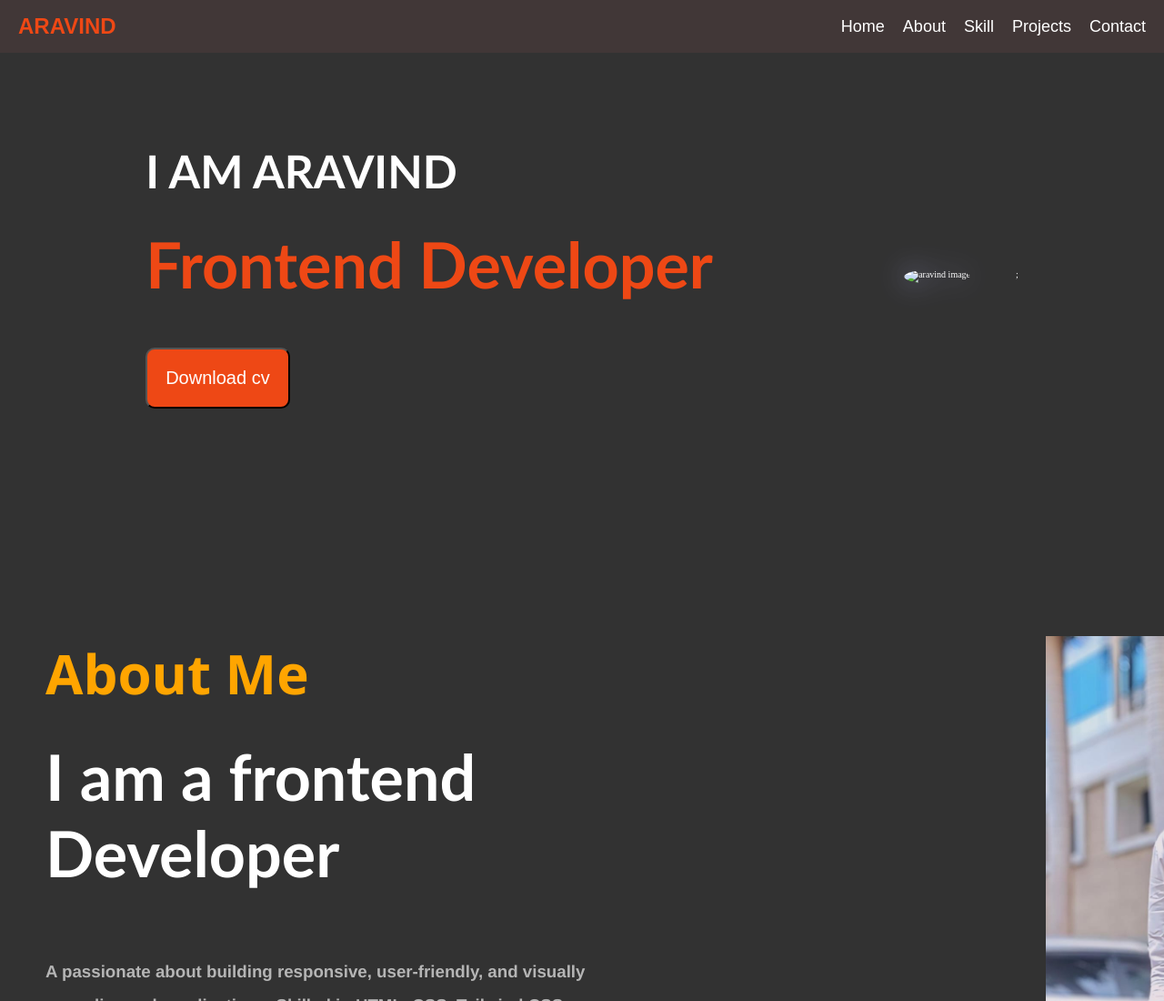
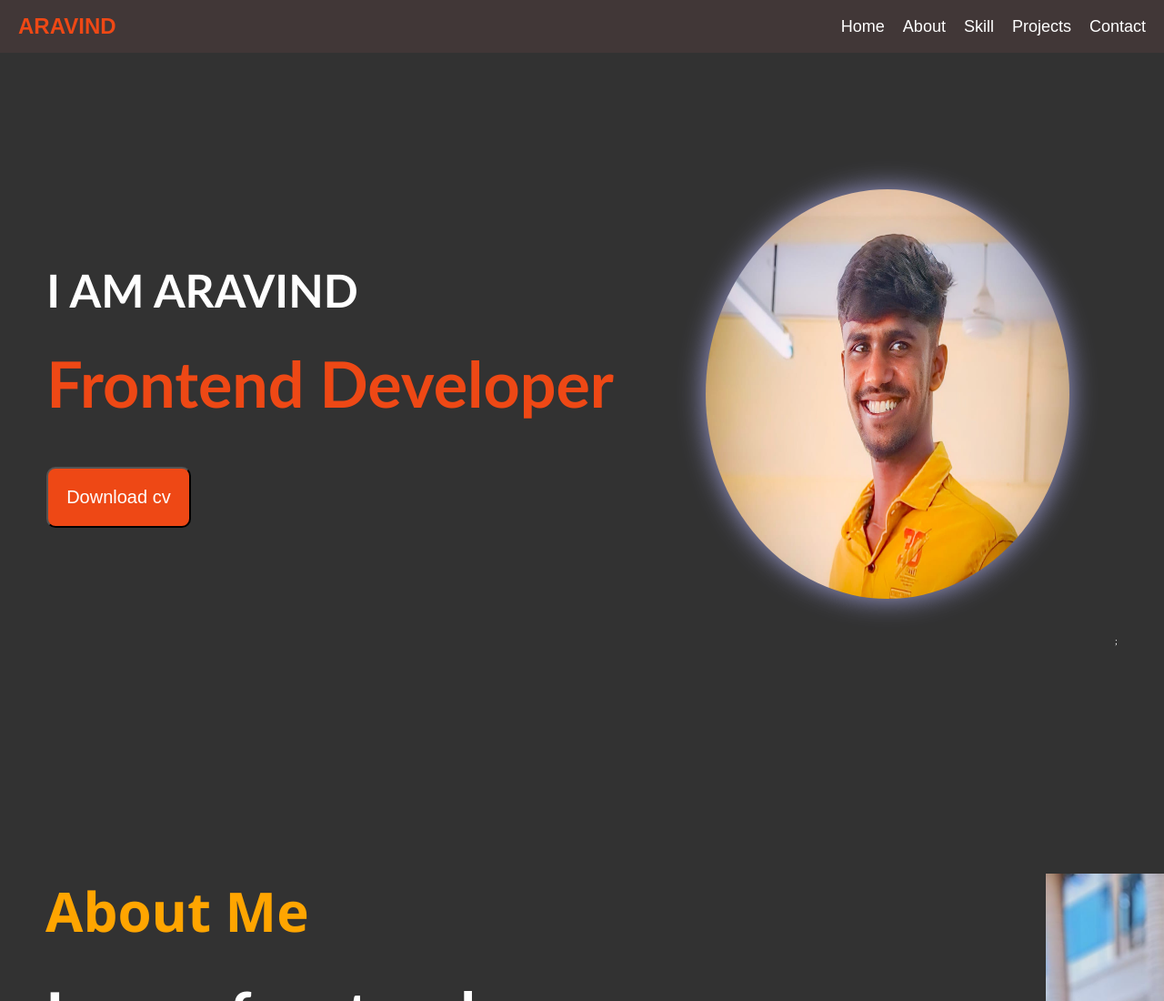
Before and after one commit to 19aravind/personal-portfolio, a plain HTML site: page index.html in a window 1280 px wide. Shown: the top 1100 px of the page at 91% size. Drawn offline with Linux system fonts and the light colour scheme; files whose address does not match are found by name.

Commit message:
Update index.html

```diff
--- a/index.html
+++ b/index.html
@@ -42,7 +42,7 @@
         </div>
 
         <div class="img-box">
-            <img src="newimage.jpg" alt="aravind image">;
+            <img src="image/newimage.jpg" alt="aravind image">;
 
         </div>
     </section>
```
